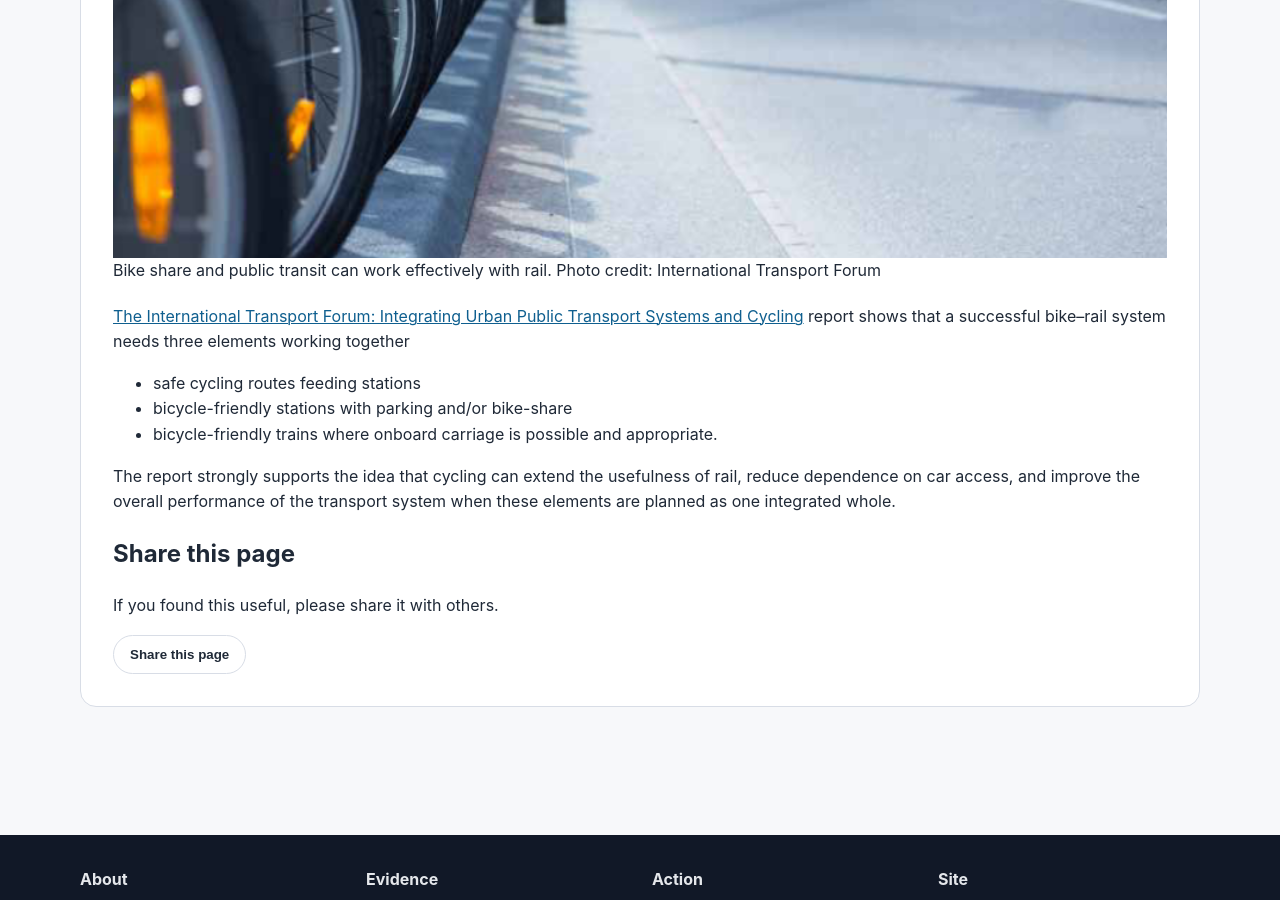
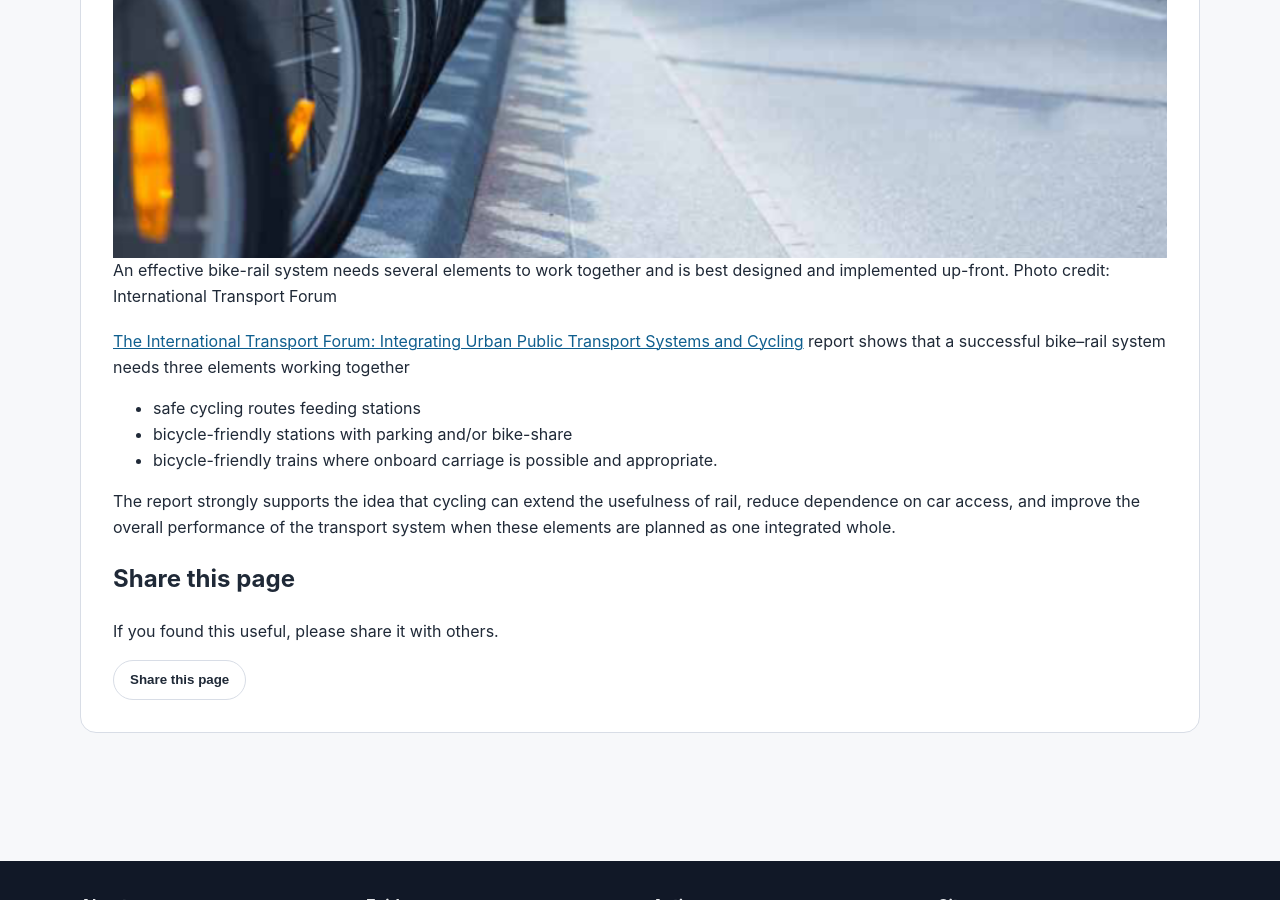
Before and after one commit to AltoMultiModalPathway/AltoMultiModalCorridor, a Jekyll site: the page built from evidence/index.md, in a window 1280 px wide and 900 px high, scrolled down 6925 px. Built offline with Jekyll 4.4.1, drawn with Linux system fonts in a browser that asks for light colours.

Commit message:
Updated caption on ITF rail-bike coordination picture

```diff
--- a/evidence/index.md
+++ b/evidence/index.md
@@ -77,7 +77,7 @@ report shows that the best bicycle–rail systems do not rely on just one featur
 ## International Transport Forum - Integrating Urban Public Transport Systems and Cycling: Summary and Conclusions
 <figure>
   <img src="{{ 'assets/images/ITF_Integrating_Urban_Public_Transport_Systems_and_Cycling.png' | relative_url }}" alt="Image showing bike share bicycles, a public transit streetcar, and taxicabs in an urban setting">
-  <figcaption>Bike share and public transit can work effectively with rail. Photo credit: International Transport Forum</figcaption>
+  <figcaption>An effective bike-rail system needs several elements to work together and is best designed and implemented up-front. Photo credit: International Transport Forum</figcaption>
 </figure>
 [The International Transport Forum: Integrating Urban Public Transport Systems and Cycling](https://www.itf-oecd.org/sites/default/files/docs/integrating-urban-public-transport-systems-cycling-roundtable-summary_0.pdf)
 report shows that a successful bike–rail system needs three elements working together
```
